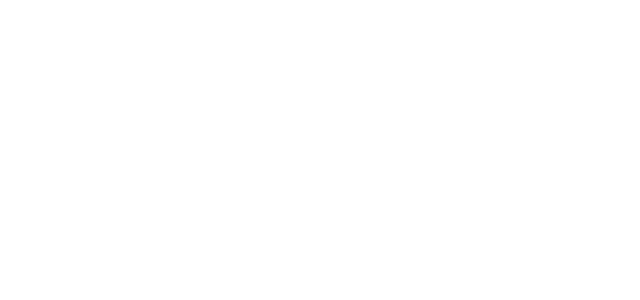
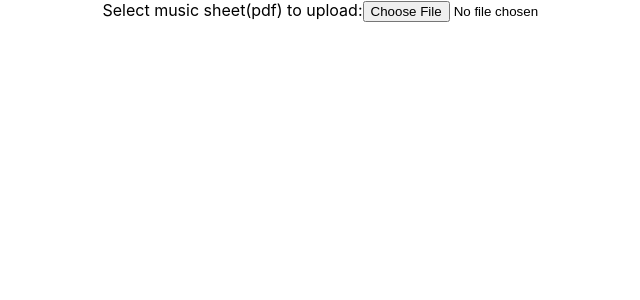
Before and after one commit to yeemans/sheet-frontend, a React (Create React App) app: page /upload in a window 1280 px wide. Before the commit this address had no page. Shown: the top 300 px of the page, without its empty margins (281-921 px from the left). Built offline with nearby package versions, Linux system fonts and the light colour scheme.

Commit message:
added frontend vafrontend validation to make all file uploads pdfs

```diff
--- a/src/App.js
+++ b/src/App.js
@@ -3,6 +3,7 @@ import React from "react";
 import Home from "./Components/Home";
 import Register from './Components/Register';
 import Login from './Components/Login';
+import Upload from "./Components/Upload";
 import './App.css';
 
 
@@ -14,6 +15,7 @@ function Root() {
           <Route path="/home" element={<Home />} />
           <Route path="/register" element={<Register />} />
           <Route path="/login" element={<Login />} />
+          <Route path="/upload" element={<Upload />} />
         </Routes>
       </div>
     </div>
--- a/src/Components/Home.js
+++ b/src/Components/Home.js
@@ -19,21 +19,12 @@ function Home() {
             }
 
         }
-
         checkLoggedIn();
-
     }, [])
 
     return(
         <div>
             <h2>hi {user} </h2>
-
-            <form action="http://localhost:5000/upload-sheet" method="POST" encType="multipart/form-data">
-                Select image to upload:
-                <input type="file" name="sheet" id="sheet" />
-                <input type="submit" value="Upload Image" name="submit" />
-            </form>
-
         </div>
     )
 }
--- a/src/Components/Login.js
+++ b/src/Components/Login.js
@@ -1,9 +1,10 @@
-import React from 'react';
+import React, {useState} from 'react';
 import {useNavigate} from "react-router-dom";
 import axios from "axios"
 
 function Login() {
     const navigate = useNavigate();
+    const [errorMessage, setErrorMessage] = useState("");
     async function sendLogIn() {
         let result = await axios.post("http://localhost:5000/login", {
             username: document.getElementById("username").value,
@@ -13,15 +14,20 @@ function Login() {
         console.log(result);
 
         if (result["data"]["message"] === "success") {
-            // save cookie, then redirect to dashboard
+            // save session, then redirect to dashboard
             sessionStorage.setItem("sessionId", result["data"]["session"]);
             console.log(sessionStorage)
             navigate("/home");
+            return;
         }
+
+        // account not recognized
+        setErrorMessage("Account not recognized.")
     }
 
     return(
         <div>
+            <p>{errorMessage}</p>
             <h1>Login</h1>
             <label htmlFor="username">Username: </label>
             <input type="text" id="username"/>
--- /dev/null
+++ b/src/Components/Upload.js
@@ -0,0 +1,19 @@
+import React, {useState} from "react";
+function Upload() {
+    const [fileType, setFileType] = useState("");
+    function submitButton() {
+        if (fileType.type === "application/pdf")
+            return <input type="submit" value="Upload Image" name="submit" />
+
+        return
+    }
+    return(
+        <form action="http://localhost:5000/upload-sheet" method="POST" encType="multipart/form-data">
+            Select music sheet(pdf) to upload:
+            <input type="file" name="sheet" id="sheet" onChange={(e) => setFileType(e.target.files[0])}/>
+            {submitButton()}
+        </form>
+    )
+}
+
+export default Upload;
```
